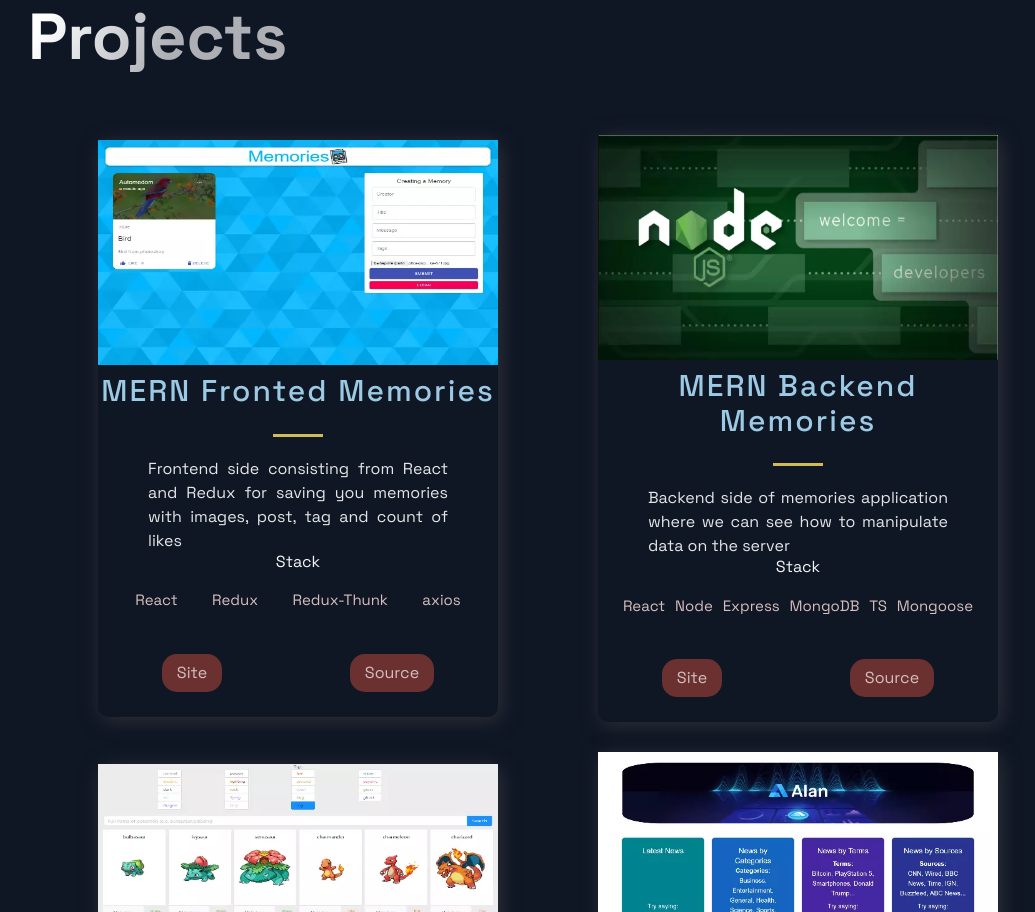
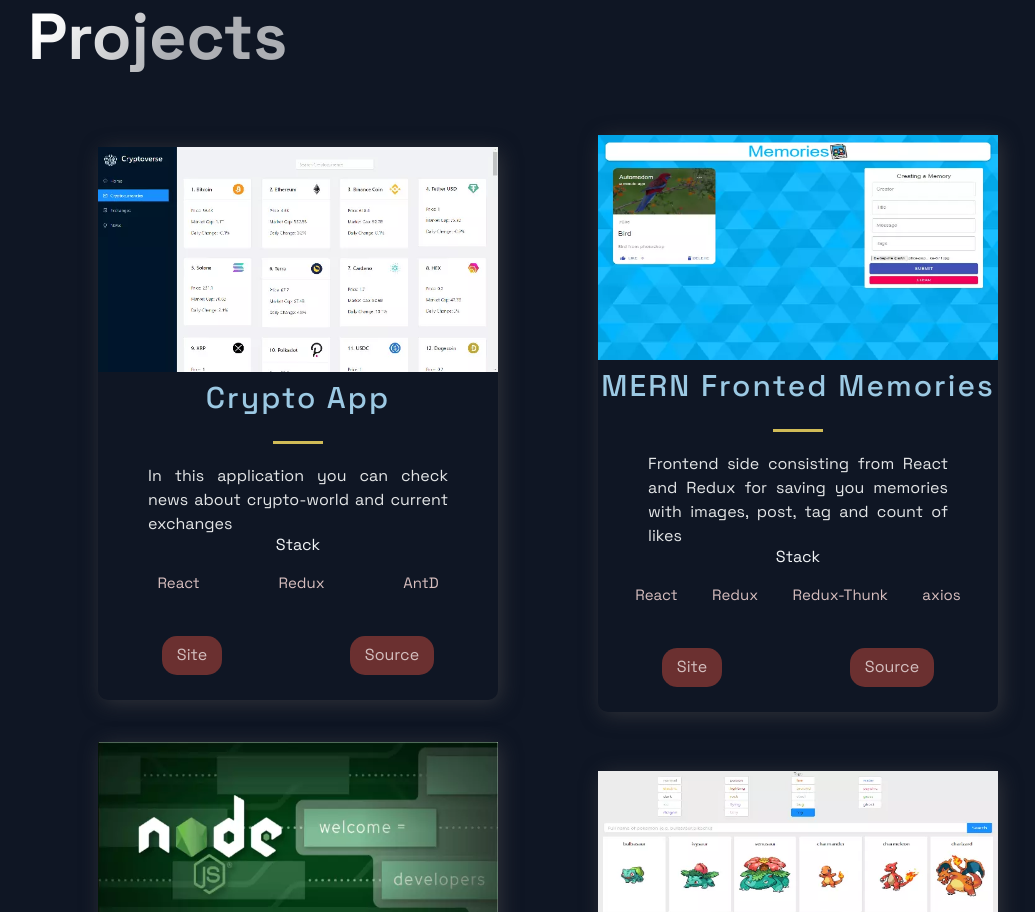
Before and after one commit to Automedon/PortfolioV3, a Next.js app: page / in a window 1280 px wide. Shown: the part 700-1612 px from the top of the page, without its empty margins (92-1127 px from the left). Built offline with nearby package versions, Linux system fonts and the light colour scheme.

Commit message:
Cryptoverse

```diff
--- a/src/constants/constants.js
+++ b/src/constants/constants.js
@@ -1,4 +1,15 @@
 export const projects = [
+  {
+    title: "Crypto App",
+    description:
+      "In this application you can check news about crypto-world and" +
+      " current exchanges",
+    image: "/images/Cryptoverse.webp",
+    tags: ["React", "Redux", "AntD"],
+    source: "https://github.com/Automedon/crypto-app",
+    visit: "https://automedon.github.io/crypto-app/",
+    id: 0,
+  },
   {
     title: "MERN Fronted Memories",
     description:
@@ -8,7 +19,7 @@
     tags: ["React", "Redux", "Redux-Thunk", "axios"],
     source: "https://github.com/Automedon/mern-front",
     visit: "https://wizardly-curran-e24c83.netlify.app/",
-    id: 0,
+    id: 0.1,
   },
   {
     title: "MERN Backend Memories",
```
Also changed, not shown: public/images/Cryptoverse.webp (added).
